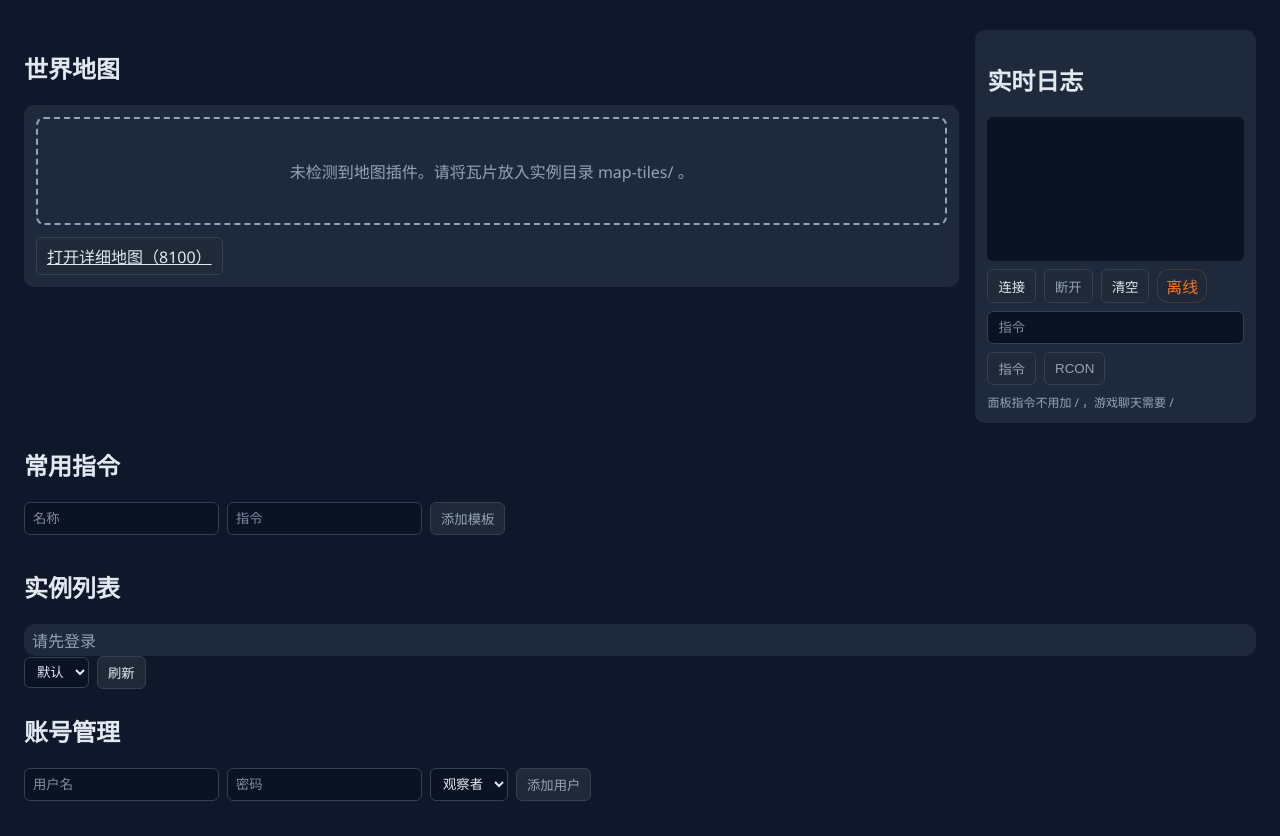
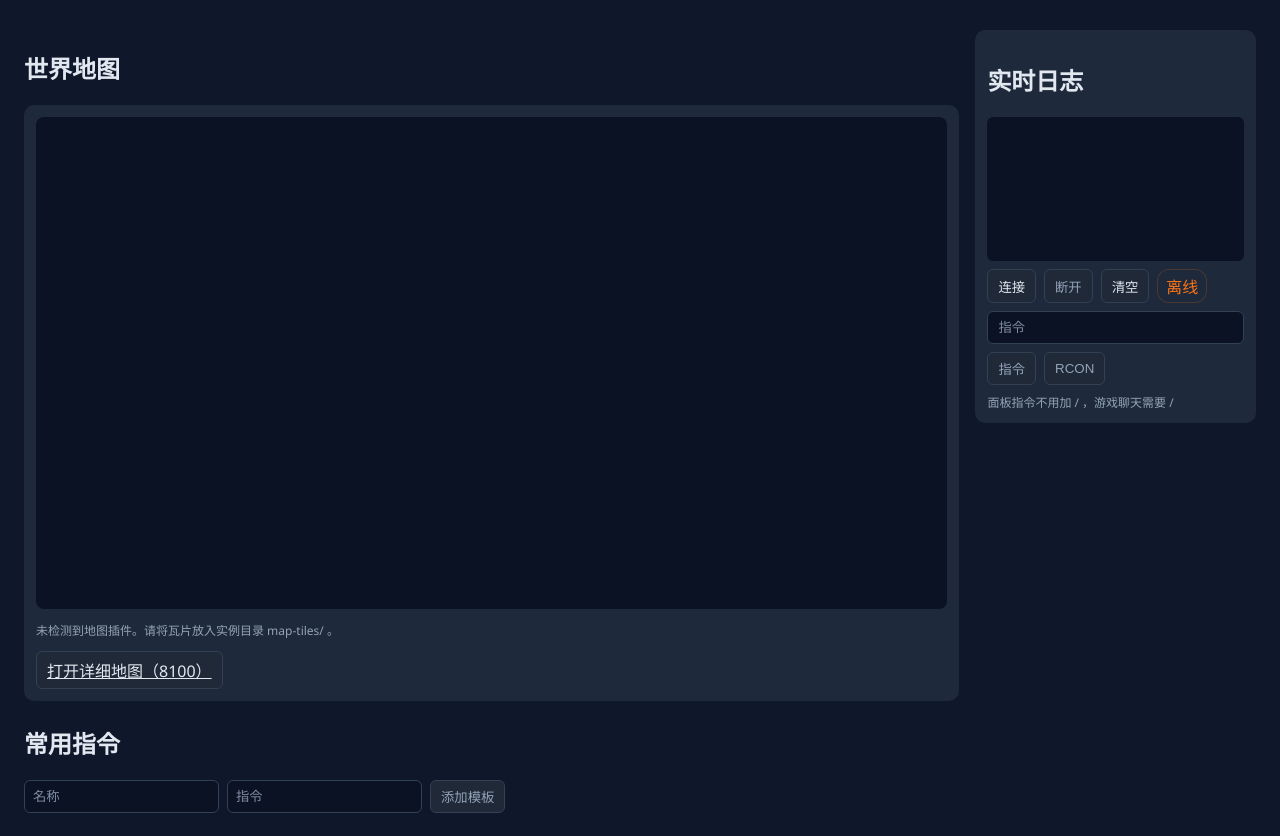
Before and after one commit to zalataraglados-prog/mc-panel-sanitized, a React (Vite) app in the folder frontend/: page / in a window 1280 px wide. Shown: the part 773-1609 px from the top of the page. Built offline with nearby package versions, Linux system fonts and the light colour scheme.

Commit message:
Embed map preview iframe and keep external link

```diff
--- a/frontend/src/App.tsx
+++ b/frontend/src/App.tsx
@@ -99,7 +99,7 @@ const translations = {
     zoom: "Zoom",
     height: "Y Level",
     refresh: "Refresh (s)",
-    mapHint: "Use the external map viewer (port 8100).",
+    mapHint: "Map preview uses the external viewer (port 8100).",
     mapOpenExternal: "Open Detailed Map (8100)",
     mapPluginMissing: "No map plugin detected.",
     mapPluginMissingDetail: "No map plugin detected. Place tiles in map-tiles/ under the instance directory.",
@@ -243,7 +243,7 @@ const translations = {
     zoom: "\u7f29\u653e",
     height: "\u9ad8\u5ea6",
     refresh: "\u5237\u65b0\u95f4\u9694(\u79d2)",
-    mapHint: "\u4f7f\u7528\u5916\u90e8\u5730\u56fe\u9875\uff08\u7aef\u53e3 8100\uff09\u3002",
+    mapHint: "\u5730\u56fe\u9884\u89c8\u4f7f\u7528\u5916\u90e8\u5730\u56fe\u9875\uff08\u7aef\u53e3 8100\uff09\u3002",
     mapOpenExternal: "\u6253\u5f00\u8be6\u7ec6\u5730\u56fe\uff088100\uff09",
     mapPluginMissing: "\u672a\u68c0\u6d4b\u5230\u5730\u56fe\u63d2\u4ef6\u3002",
     mapPluginMissingDetail: "\u672a\u68c0\u6d4b\u5230\u5730\u56fe\u63d2\u4ef6\u3002\u8bf7\u5c06\u74e6\u7247\u653e\u5165\u5b9e\u4f8b\u76ee\u5f55 map-tiles/ \u3002",
@@ -1787,7 +1787,15 @@ export function App() {
         <div className="map-area">
           <h2>{t.map}</h2>
           <div className="map-panel map-external-panel">
-            <div className="map-placeholder">
+            <div className="map-canvas map-external-canvas">
+              <iframe
+                className="map-iframe"
+                title="map-preview"
+                src={mapExternalUrl}
+                loading="lazy"
+              />
+            </div>
+            <div className="map-hint">
               {mapStatus?.source ? t.mapHint : t.mapPluginMissingDetail}
             </div>
             <div className="map-config-actions">
--- a/frontend/src/theme.css
+++ b/frontend/src/theme.css
@@ -423,6 +423,19 @@ textarea::placeholder {
   padding: 10px;
   min-height: 70vh;
   position: relative;
+}
+
+.map-external-canvas {
+  min-height: 420px;
+  padding: 6px;
+}
+
+.map-iframe {
+  width: 100%;
+  height: 420px;
+  border: none;
+  border-radius: 8px;
+  background: #0b1224;
 }
 
 .map-stage {
```
